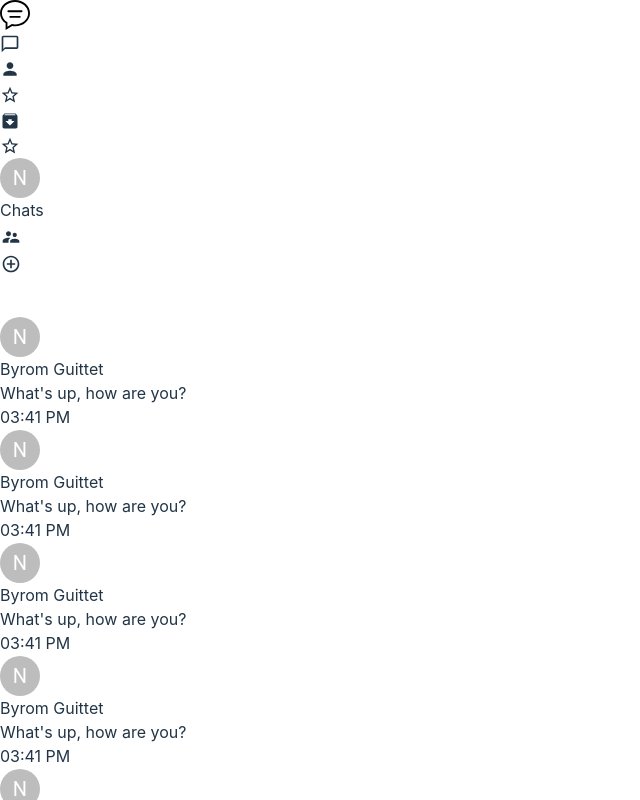
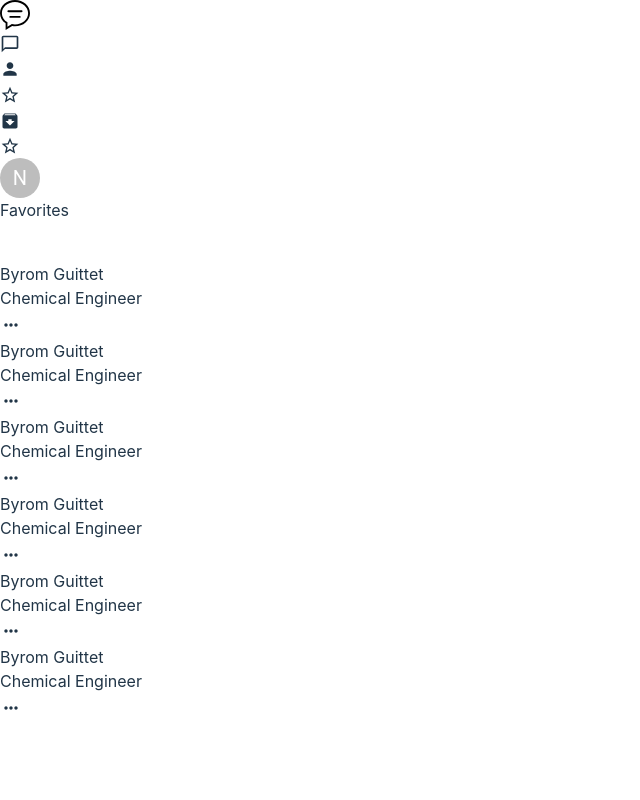
Before and after one commit to NaveenDanj/unichat-v2, a React (Vite) app: page / in a window 1280 px wide. Both pictures are taken after a click on the element 639 px from the left and 94 px from the top of the page. Shown: the top 800 px of the page, without its empty margins (0-640 px from the left). Built offline with nearby package versions, Linux system fonts and the light colour scheme.

Commit message:
added favourite section and favourite item component

```diff
--- /dev/null
+++ b/src/components/favourite/FavouriteItem.tsx
@@ -0,0 +1,24 @@
+import Avatar from '@mui/material/Avatar';
+import MoreHorizIcon from '@mui/icons-material/MoreHoriz';
+
+
+function FavouriteItem() {
+  return (
+    <div className='p-5 flex justify-between' style={{ borderBottom : '1px solid rgba(255,255,255,0.1)' }}>
+        <div className='flex my-auto'>
+            {/* <Avatar>N</Avatar> */}
+            <div className='ml-3'>
+                <h3 className='font-medium'>Byrom Guittet</h3>
+                <label className=' text-slate-500'>Chemical Engineer</label>
+            </div>
+        </div>
+
+        <div style={{ border : '1px solid rgba(255,255,255,0.1)' }} className="my-auto ml-4 mt-1 flex justify-center w-[46px] cursor-pointer rounded-md  hover:bg-slate-700 h-[36px] items-center">
+            <MoreHorizIcon style={{ width: 20 }} />
+        </div>
+
+    </div>
+  )
+}
+
+export default FavouriteItem
--- /dev/null
+++ b/src/components/favourite/FavouriteSection.tsx
@@ -0,0 +1,53 @@
+import TextField from '@mui/material/TextField';
+import { ThemeProvider, createTheme } from '@mui/material/styles';
+
+import SupervisorAccountIcon from '@mui/icons-material/SupervisorAccount';
+import FavouriteItem from './FavouriteItem';
+
+const darkTheme = createTheme({
+    palette: {
+      mode: 'dark',
+    },
+});
+
+
+function FavouriteSection() {
+  return (
+    <div className="w-full h-full">
+
+        <div>
+
+            <div className="pt-5 px-8 flex justify-between w-full">
+                <h2 className=" font-medium my-auto text-2xl">Favorites</h2>
+
+                {/* <div className='flex'>
+                    <div style={{ border : '1px solid rgba(255,255,255,0.1)' }} className="my-auto ml-4 mt-1 flex justify-center w-[46px] cursor-pointer rounded-md  hover:bg-slate-700 h-[36px] items-center">
+                        <SupervisorAccountIcon style={{ width: 20 }} />
+                    </div>
+                </div> */}
+
+            </div>
+
+            <div className="mt-10 px-8 flex justify-between w-full h-16">
+                <ThemeProvider theme={darkTheme}>
+                    <TextField size="small" placeholder='Search favourites' fullWidth className='my-auto  h-24 text-white' id="outlined-basic" variant="outlined" />
+                </ThemeProvider>
+            </div>
+
+        </div>
+
+
+        <div style={{ height : 'calc(100vh - 164px)' }} className='overflow-auto'>
+            <FavouriteItem />
+            <FavouriteItem />
+            <FavouriteItem />
+            <FavouriteItem />
+            <FavouriteItem />
+            <FavouriteItem />
+        </div>
+
+    </div>
+  )
+}
+
+export default FavouriteSection
--- a/src/components/layout/SidebarLeft.tsx
+++ b/src/components/layout/SidebarLeft.tsx
@@ -72,7 +72,7 @@ function SidebarLeft() {
                     </div>
                 </div>
 
-                <div onClick={() => handleRouteChange('starred')} className='flex justify-center mt-4'>
+                <div onClick={() => handleRouteChange('favourite')} className='flex justify-center mt-4'>
                     <div className="flex justify-center w-[60px] cursor-pointer rounded-md hover:bg-[#0A80FF] h-[48px] items-center">
                         <StarBorderIcon style={{ width: 20 }} />
                     </div>
--- a/src/layouts/AppLayout.tsx
+++ b/src/layouts/AppLayout.tsx
@@ -10,6 +10,7 @@ import { useSelector, useDispatch } from 'react-redux'
 import { setRoute } from '../store/app/RouteSlice'
 import type { RootState } from '../store/store'
 import { useEffect } from 'react';
+import FavouriteSection from '../components/favourite/FavouriteSection';
 
 
 
@@ -31,7 +32,7 @@ function AppLayout() {
             <div className="w-[350px] bg-[#1A2236]" style={{ borderRight : '1px solid rgba(255,255,255,0.1)' }}>
                 { route === 'chat' && (<ChatSection />) }
                 { route === 'contact' && (<FriendsSection />) }
-                { route === 'starred' && (<ChatSection />) }
+                { route === 'favourite' && (<FavouriteSection />) }
                 { route === 'archived' && (<ArchiveSection />) }
             </div>
 
--- a/src/main.tsx
+++ b/src/main.tsx
@@ -10,6 +10,6 @@ ReactDOM.createRoot(document.getElementById('root') as HTMLElement).render(
   <Provider store={store}>
     <React.StrictMode>
       <App />
-    </React.StrictMode>,
+    </React.StrictMode>
   </Provider>
 )
--- a/src/store/app/RouteSlice.ts
+++ b/src/store/app/RouteSlice.ts
@@ -6,7 +6,7 @@ export interface RouteState {
 }
 
 const initialState: RouteState = {
-    currentRoute: 'chat',
+    currentRoute: 'chat'
 }
 
 export const routeSlice = createSlice({
```
Also changed, not shown: src/App.tsx (+2 -6 lines).
